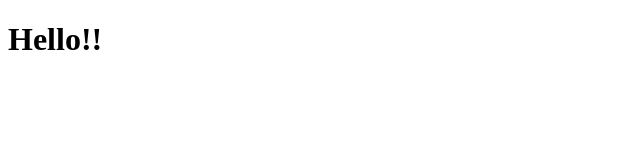
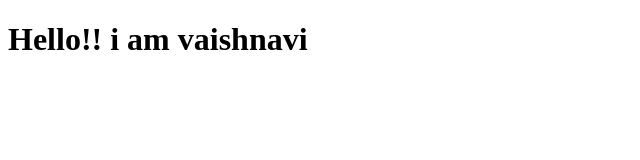
Before and after one commit to SakshiBakale/GitHub_Session, a plain HTML site: page index.html in a window 1280 px wide. Shown: the whole page, without its empty margins (0-640 px from the left). Drawn offline with Linux system fonts and the light colour scheme.

Commit message:
edited by vaishnavi

```diff
--- a/index.html
+++ b/index.html
@@ -1,6 +1,6 @@
 <!DOCTYPE html>
 <html>
     <body>
-        <h1>Hello!!</h1>
+        <h1>Hello!! i am vaishnavi</h1>
     </body>
 </html>
```
